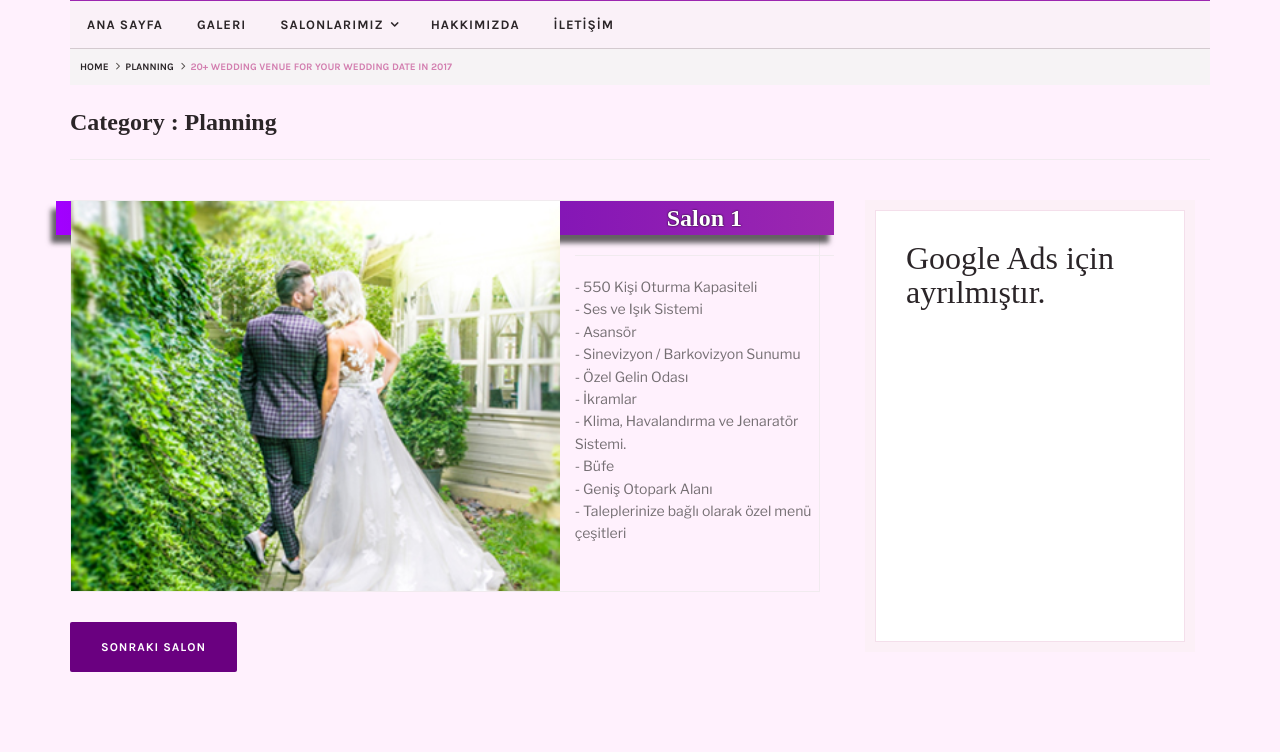
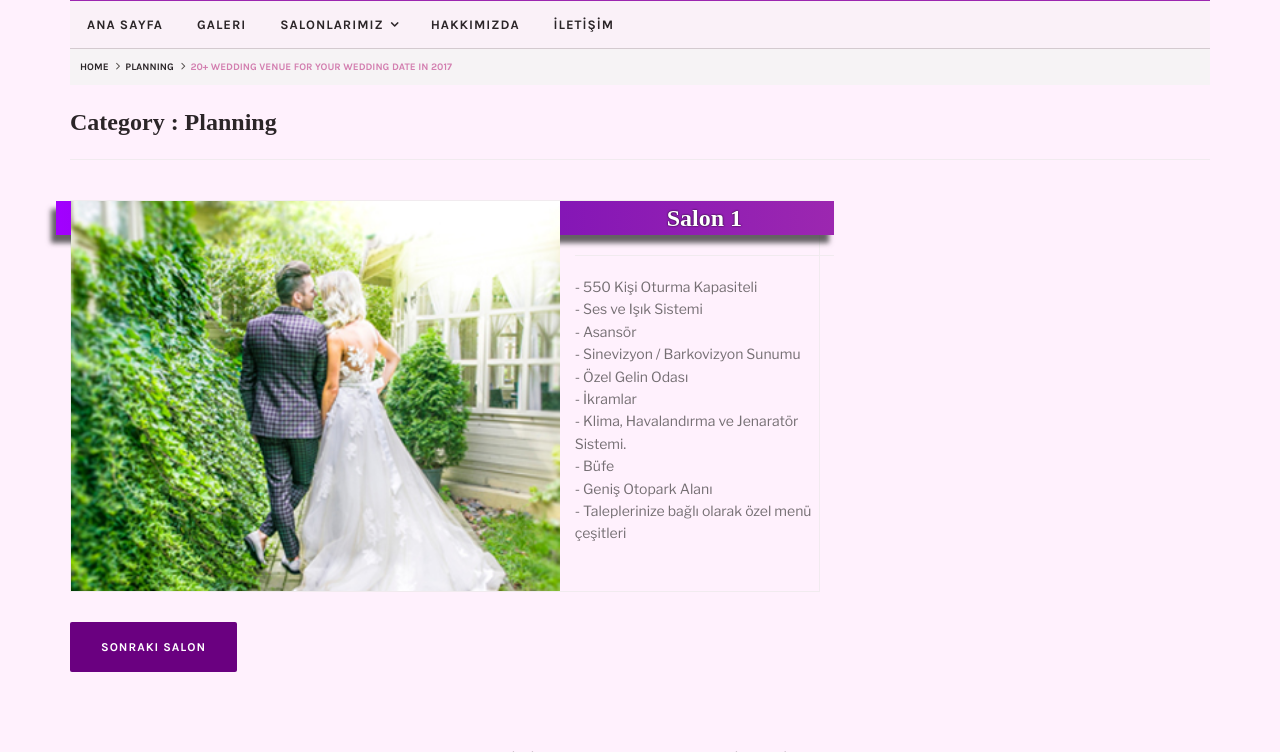
Before and after one commit to fatihy101/php-website, a PHP site: page /venues.php in a window 1280 px wide. Shown: the part 178-930 px from the top of the page. Run offline with PHP 8.4, Linux system fonts and the light colour scheme; some libraries are stand-ins or nearby versions.

Commit message:
google ads kaldırıldı

```diff
--- a/regular-template/venues.php
+++ b/regular-template/venues.php
@@ -70,20 +70,9 @@ box-shadow:         -5px 8px 5px 0px rgba(50, 50, 50, 0.75);"><b class="b-header
                         </div>
                     </div>
                 </div>
-                <div class="col-lg-4 col-md-4 col-sm-4 col-xs-12">
-                    <div class="row">
-                        <div class="col-lg-12 col-md-12 col-sm-12 col-xs-12">
-
-                            <div class="col-lg-12 col-md-12 col-sm-12 col-xs-12">
-                                <div class="widget-bg widget-newsletter">
-                                    <div class="">
-                                        <div class="newsletter-bg">
-                                            <h1>Google Ads için ayrılmıştır.</h1>
-                                            <p><br> </br></p>
-                                            <p><br> </br></p>
-                                            <p><br> </br></p>
-                                            <p><br> </br></p>
-                                            <form method="post" action="newsletter.php">
+            </div>
+        </div>
+    </div>
                 <!-- Text input-->
 
                 <!-- Button -->
```
Lines whose indentation alone changed are shown as unchanged.
